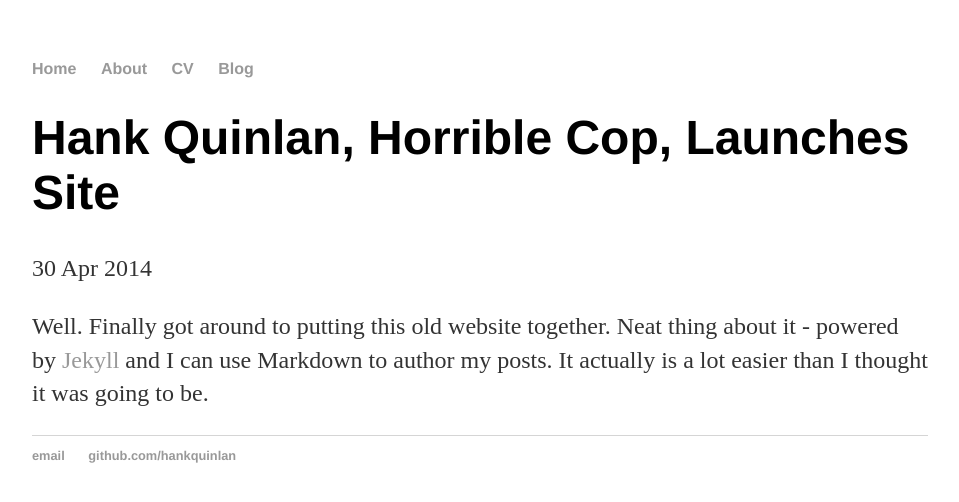
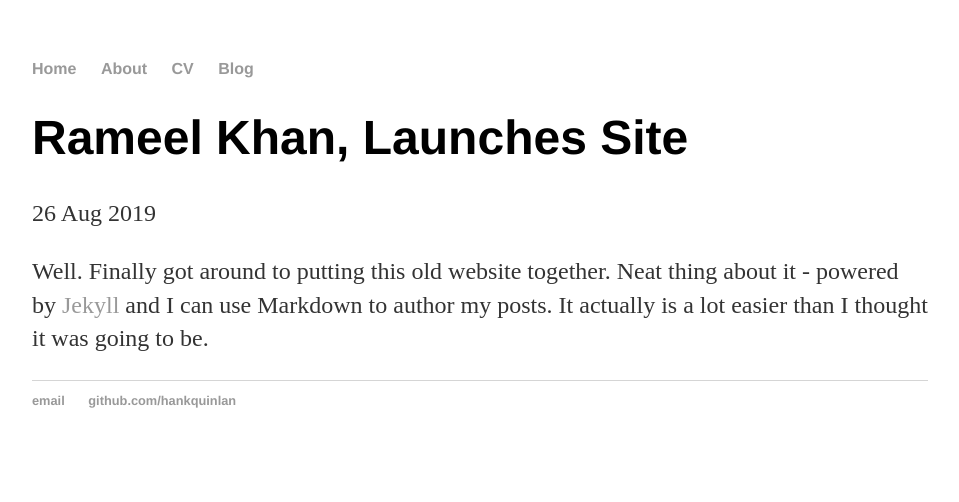
Before and after one commit to efcreationtool/efcreationtool.github.io, a Jekyll site: the page built from _posts/2019-08-26-rameel-khan-site-launched.md, in a window 1280 px wide. Shown: the top 502 px of the page, without its empty margins (160-1119 px from the left). Built offline with Jekyll 4.4.1, drawn with Linux system fonts in a browser that asks for light colours.

Commit message:
Update 2019-08-26-rameel-khan-site-launched.md

```diff
--- a/_posts/2019-08-26-rameel-khan-site-launched.md
+++ b/_posts/2019-08-26-rameel-khan-site-launched.md
@@ -1,7 +1,7 @@
 ---
 layout: post
-title: "Hank Quinlan, Horrible Cop, Launches Site"
-date: 2014-04-30
+title: "Rameel Khan, Launches Site"
+date: 2019-08-26
 ---
 
 Well. Finally got around to putting this old website together.
```
